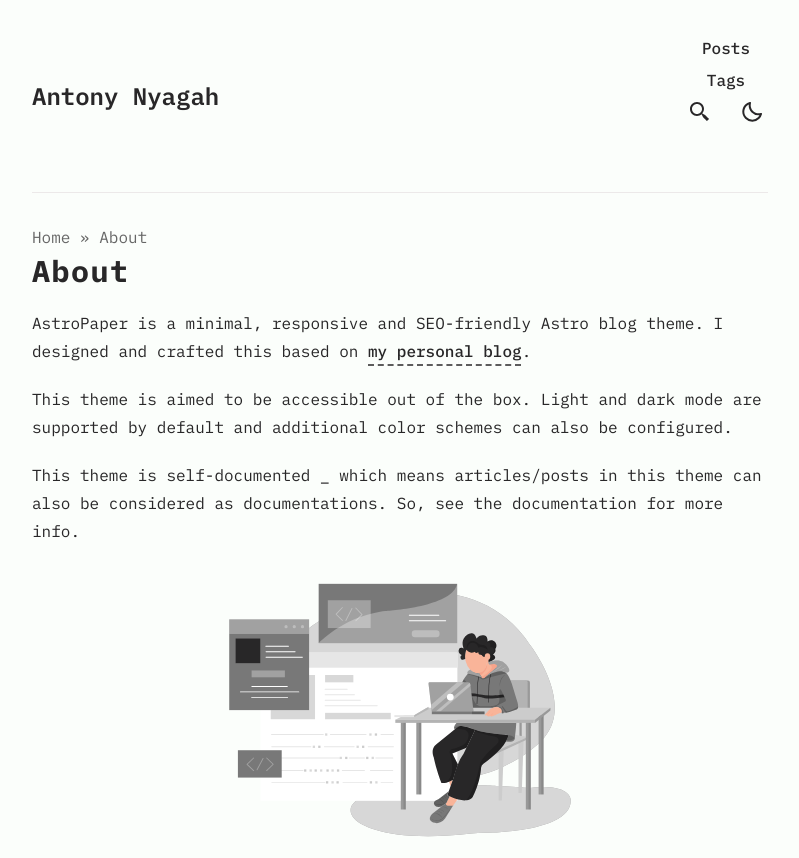
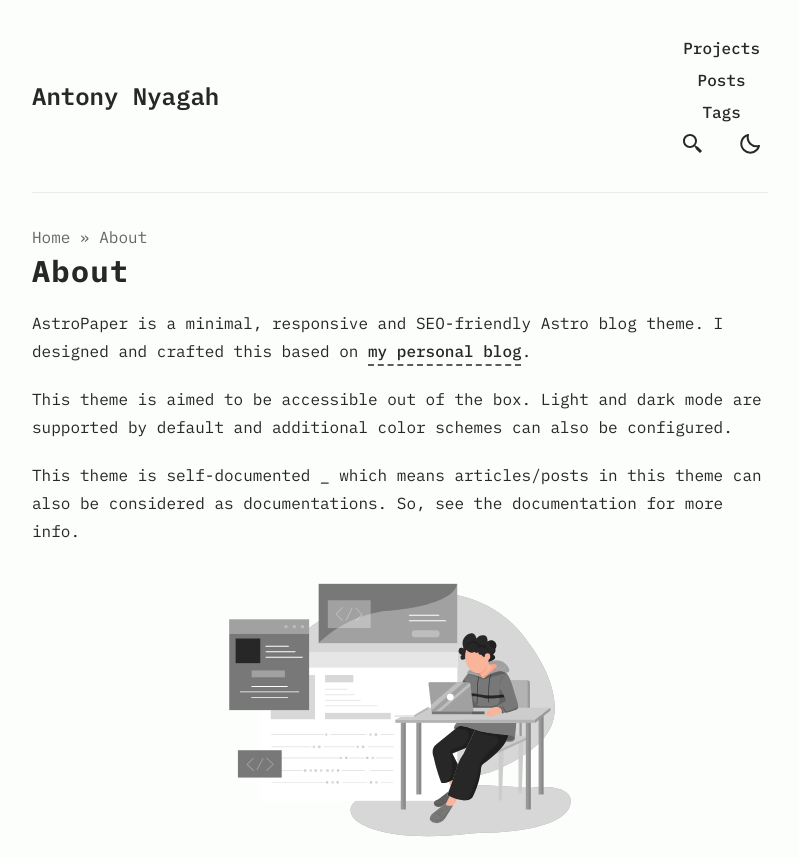
Before and after one commit to tony-nyagah/tony-nyagah.github.io, an Astro site: page /about in a window 1280 px wide. Shown: the top 858 px of the page, without its empty margins (240-1039 px from the left). Built offline with nearby package versions, Linux system fonts and the light colour scheme; Astro itself is replaced by a stand-in of ours.

Commit message:
start on adding a projects page

```diff
--- a/src/components/Header.astro
+++ b/src/components/Header.astro
@@ -4,7 +4,7 @@
 import LinkButton from "./LinkButton.astro";
 
 export interface Props {
-  activeNav?: "posts" | "tags" | "about" | "search";
+  activeNav?: "posts" | "tags" | "about" | "search" | "projects";
 }
 
 const { activeNav } = Astro.props;
@@ -55,6 +55,14 @@
           </svg>
         </button>
         <ul id="menu-items" class="display-none sm:flex">
+          <li>
+            <a
+              href="/projects/"
+              class={activeNav === "projects" ? "active" : ""}
+            >
+              Projects
+            </a>
+          </li>
           <li>
             <a href="/posts/" class={activeNav === "posts" ? "active" : ""}>
               Posts
--- a/src/pages/og.png.ts
+++ b/src/pages/og.png.ts
@@ -1,5 +1,5 @@
+import { generateOgImageForSite } from "@utils/generateOgImages";
 import type { APIRoute } from "astro";
-import { generateOgImageForSite } from "@utils/generateOgImages";
 
 export const GET: APIRoute = async () =>
   new Response(await generateOgImageForSite(), {
```
Also changed, not shown: src/pages/projects.astro (added).
